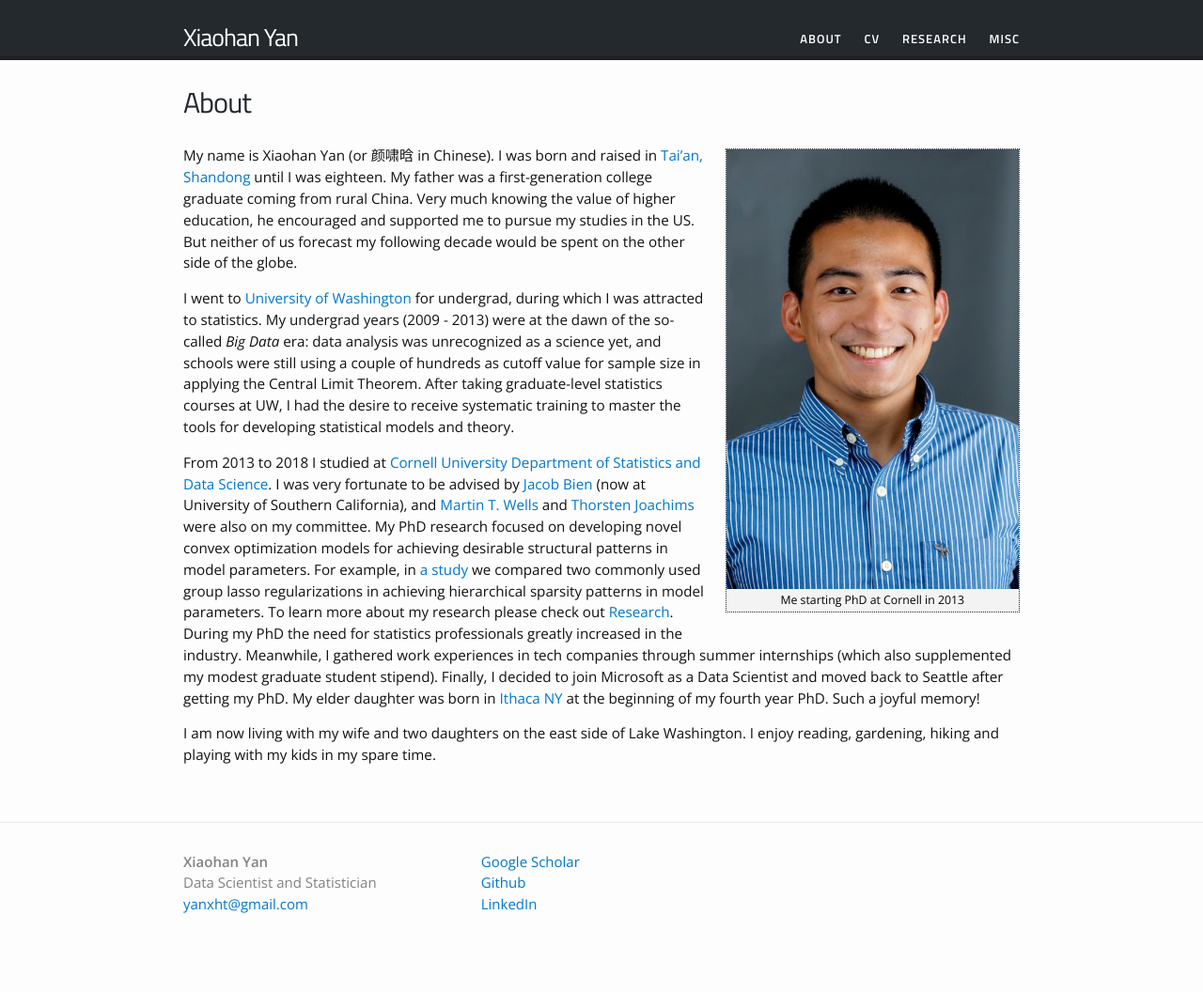
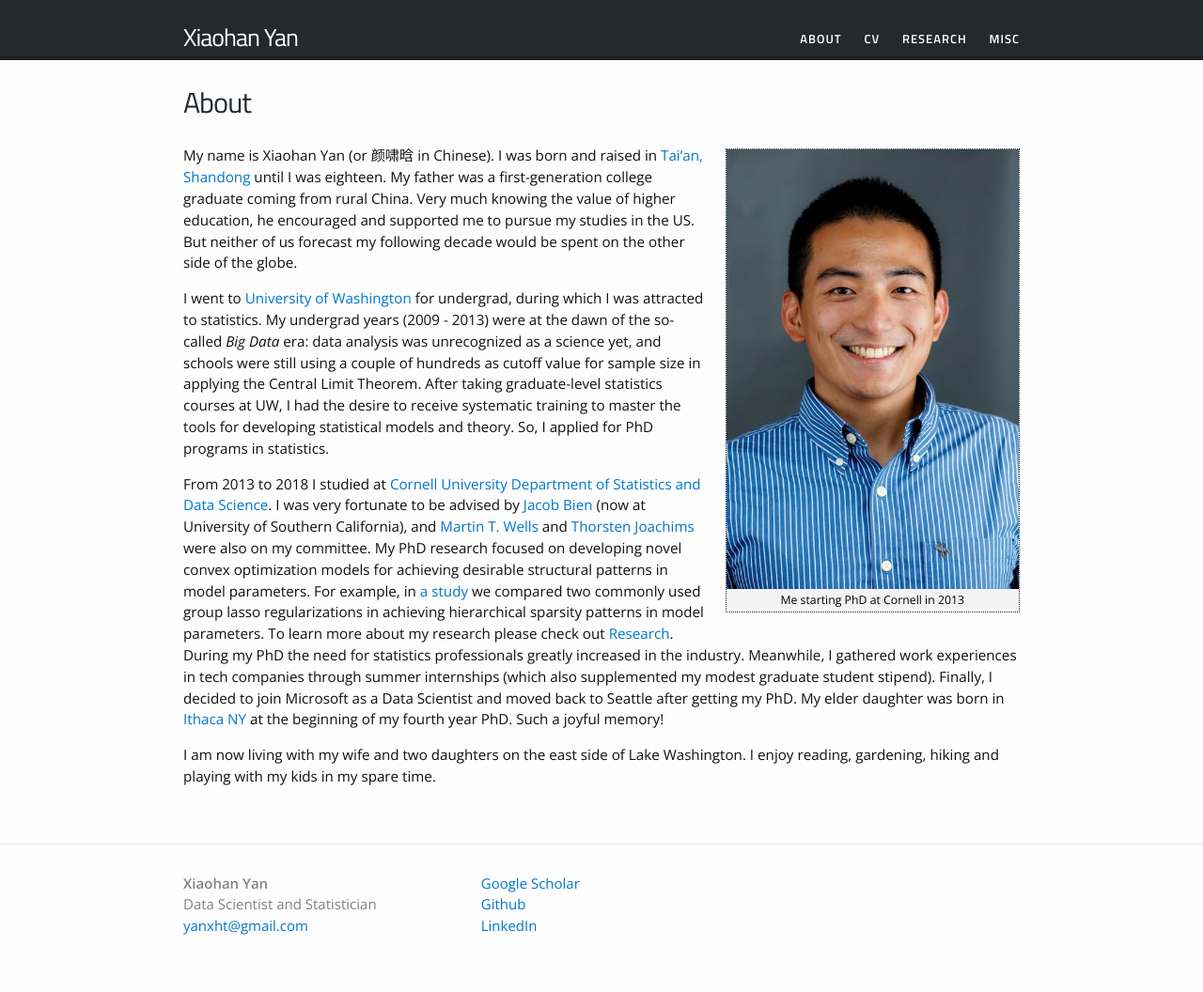
Before and after one commit to yanxht/yanxht.github.io, a Jekyll site: the page built from about.md, in a window 1280 px wide. Shown: the whole page at 94% size. Built offline with Jekyll 4.4.1, drawn with Linux system fonts in a browser that asks for light colours; before the commit the page ends 1033 px from its top, so only the background shows below that.

Commit message:
Update about page

```diff
--- a/about.md
+++ b/about.md
@@ -8,7 +8,7 @@ permalink: /about/
 
 My name is Xiaohan Yan (or 颜啸晗 in Chinese). I was born and raised in [Tai'an, Shandong](https://en.wikipedia.org/wiki/Tai%27an) until I was eighteen. My father was a first-generation college graduate coming from rural China. Very much knowing the value of higher education, he encouraged and supported me to pursue my studies in the US. But neither of us forecast my following decade would be spent on the other side of the globe.
 
-I went to [University of Washington](https://www.washington.edu) for undergrad, during which I was attracted to statistics. My undergrad years (2009 - 2013) were at the dawn of the so-called *Big Data* era: data analysis was unrecognized as a science yet, and schools were still using a couple of hundreds as cutoff value for sample size in applying the Central Limit Theorem. After taking graduate-level statistics courses at UW, I had the desire to receive systematic training to master the tools for developing statistical models and theory.
+I went to [University of Washington](https://www.washington.edu) for undergrad, during which I was attracted to statistics. My undergrad years (2009 - 2013) were at the dawn of the so-called *Big Data* era: data analysis was unrecognized as a science yet, and schools were still using a couple of hundreds as cutoff value for sample size in applying the Central Limit Theorem. After taking graduate-level statistics courses at UW, I had the desire to receive systematic training to master the tools for developing statistical models and theory. So, I applied for PhD programs in statistics.
 <!---Another reason for applying for a PhD was that I was very fond of [Galen R. Shorack's](https://www.stat.washington.edu/galen/) corner office in Padelford Hall. I thought it would be cool to be a professor and own an office like that :)--->
 
 From 2013 to 2018 I studied at [Cornell University Department of Statistics and Data Science](https://stat.cornell.edu). I was very fortunate to be advised by [Jacob Bien](http://faculty.marshall.usc.edu/Jacob-Bien/) (now at University of Southern California), and [Martin T. Wells](https://stat.cornell.edu/people/faculty/martin-wells) and [Thorsten Joachims](http://www.cs.cornell.edu/people/tj/) were also on my committee. My PhD research focused on developing novel convex optimization models for achieving desirable structural patterns in model parameters. For example, in [a study](https://yanxht.github.io/research/hsm/) we compared two commonly used group lasso regularizations in achieving hierarchical sparsity patterns in model parameters. To learn more about my research please check out [Research](https://yanxht.github.io/research/). During my PhD the need for statistics professionals greatly increased in the industry. Meanwhile, I gathered work experiences in tech companies through summer internships (which also supplemented my modest graduate student stipend). Finally, I decided to join Microsoft as a Data Scientist and moved back to Seattle after getting my PhD. My elder daughter was born in [Ithaca NY](https://www.visitithaca.com/node/1) at the beginning of my fourth year PhD. Such a joyful memory!
```
